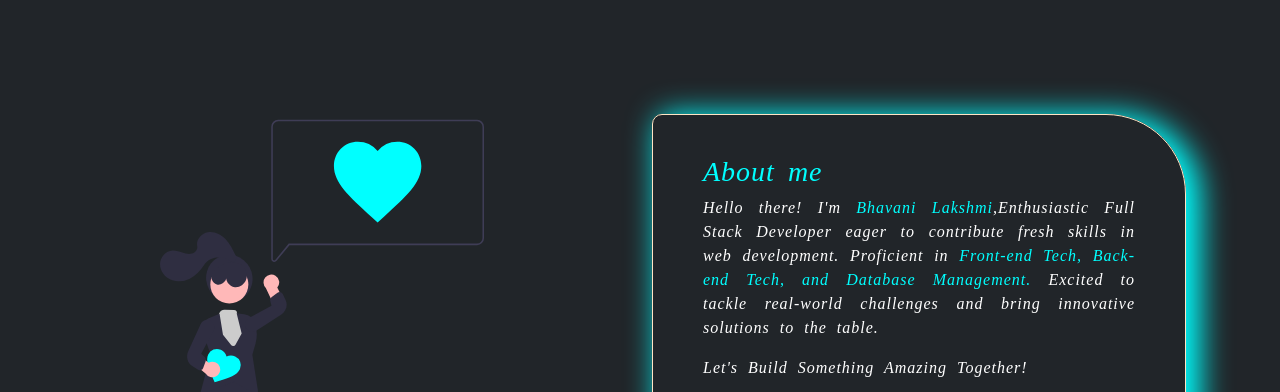
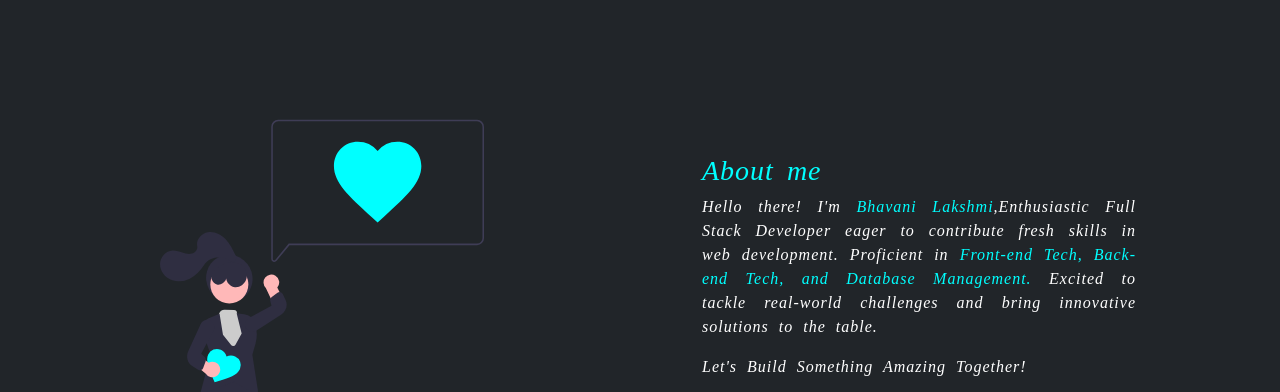
Before and after one commit to bhavanilakshmi23/my_portfolio, a plain HTML site: page index.html in a window 1280 px wide. Shown: the part 990-1382 px from the top of the page. Drawn offline with nearby package versions, Linux system fonts and the light colour scheme.

Commit message:
Update style.css

```diff
--- a/style.css
+++ b/style.css
@@ -109,10 +109,7 @@ margin: 10px 40px;
 .about {
        padding: 40px 50px;
         text-align: justify;
-        border: 1px solid bisque;
-        box-shadow: 10px 5px 30px 5px #00FFFF;
-        border-radius: 10px 80px 10px 80px;
-        margin-right: 10px;
+         margin-right: 10px;
         word-spacing: 5px;
         letter-spacing: 1px;
 }
@@ -154,7 +151,9 @@ margin: 10px 40px;
 .inner{
     overflow: hidden;
     }
-
+.card{
+ margin:20px;
+}
 .card img:hover{
  transform: scale(1.5);
  transition: 1s;
```
